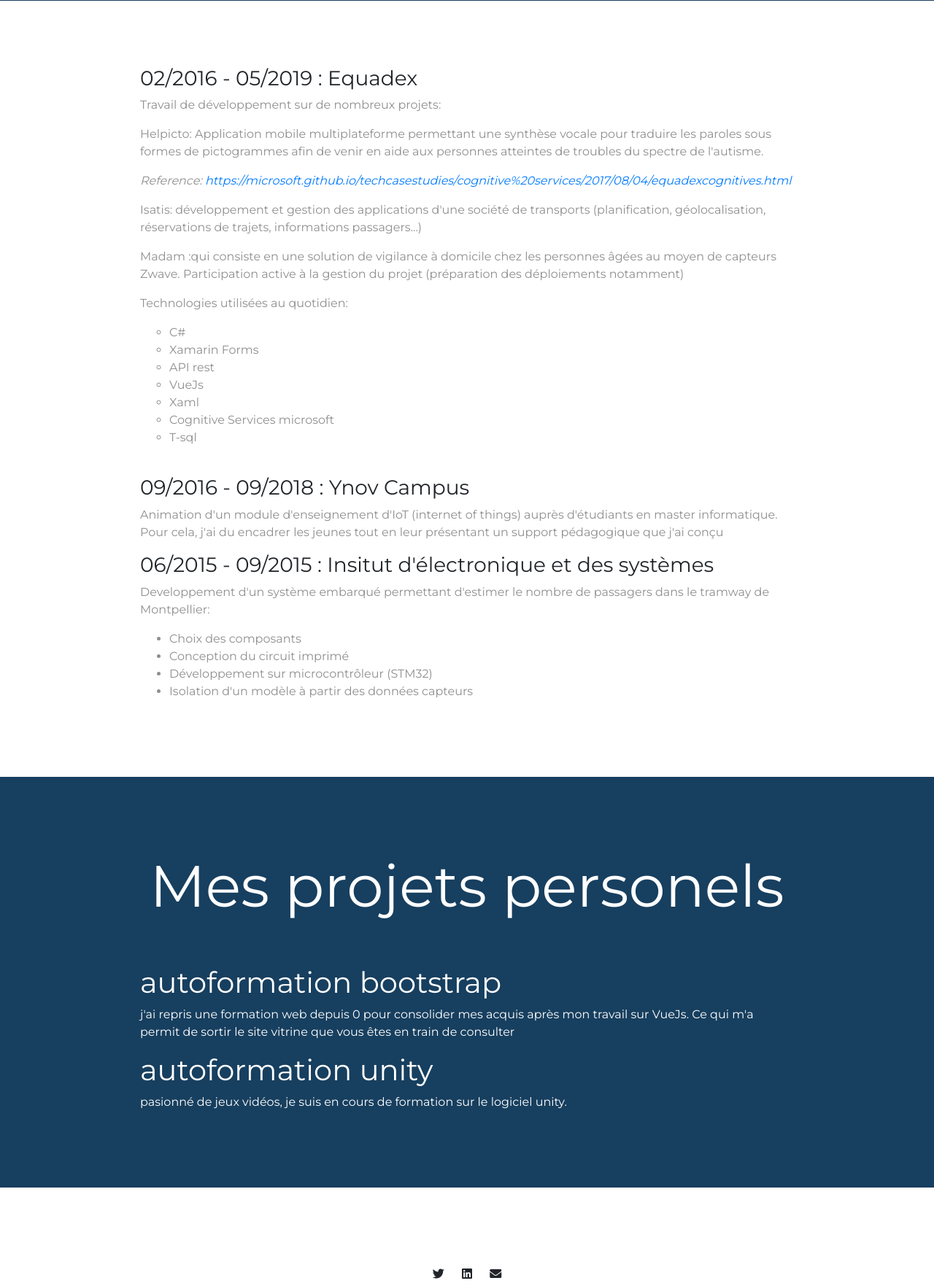
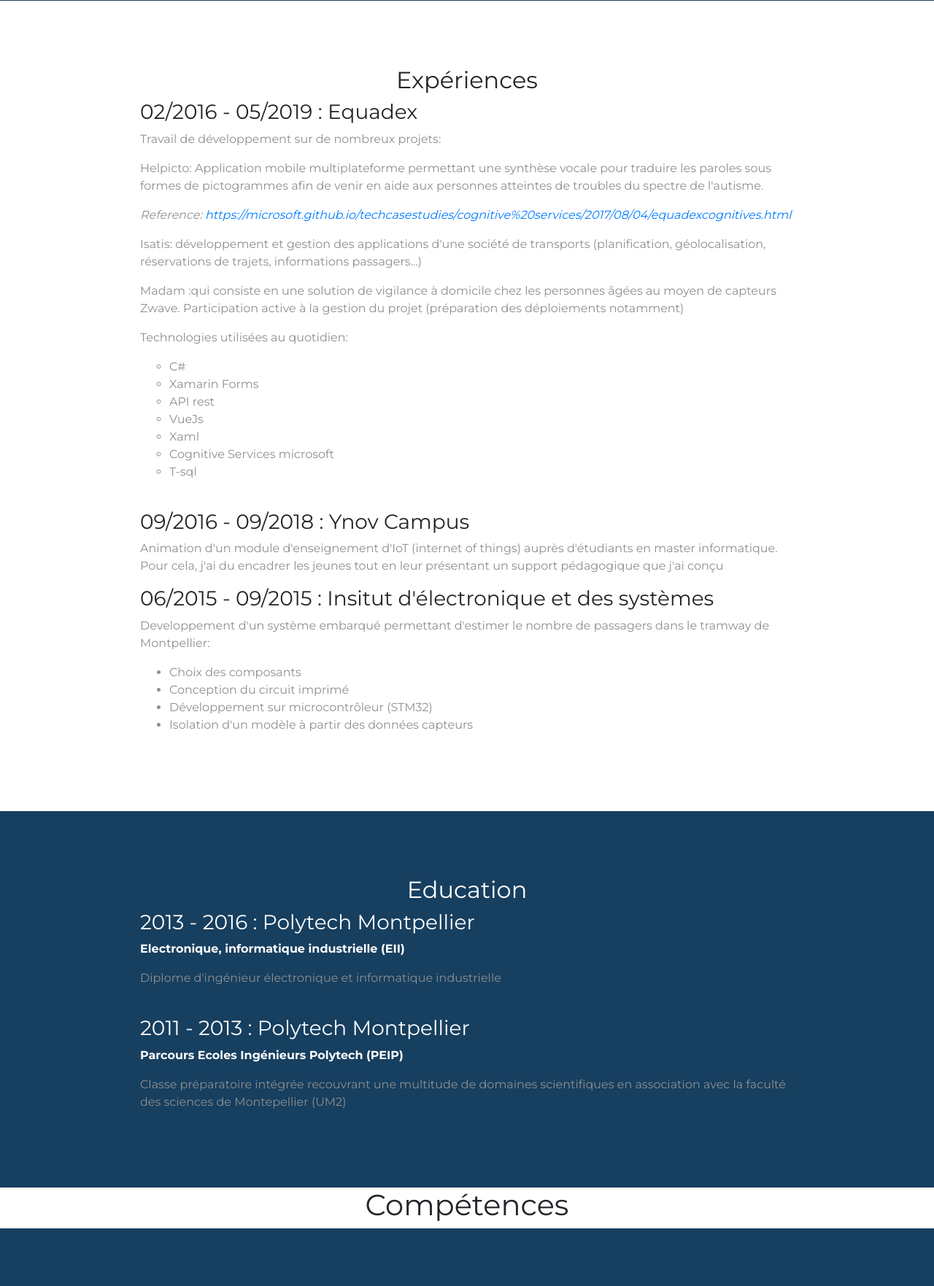
Before and after one commit to Cheelax/websiteResume, a web app: file Cv.html in a window 1280 px wide; the page is wider, and only the part inside the window is pictured. Shown: the part 1001-2764 px from the top of that part at 73% size. Run offline with its HTML, style and script files only (its server is not run), Linux system fonts and the light colour scheme; some libraries are stand-ins or nearby versions.

Commit message:
Mise à jour diplomes

```diff
--- a/Cv.html
+++ b/Cv.html
@@ -15,7 +15,6 @@
 </head>
 
 <body>
-
     <section class="colored-section-serious" id="title">
         <div class="container-fluid-header">
         <!-- Nav Bar -->
@@ -64,6 +63,7 @@
     </section>
     <section class="white-section" id="experience">
         <div class="container-fluid">
+            <h2 > Expériences</h2>
             <h3 class="experience-post"> 02/2016 - 05/2019 : Equadex </h3>
                 <p class="experience-task">Travail de développement sur de nombreux projets:</p>
                 <p class="experience-task">Helpicto: Application mobile multiplateforme permettant une synthèse vocale pour traduire les paroles sous formes de pictogrammes afin de venir en aide aux personnes atteintes de troubles du spectre de l'autisme.</p>
@@ -95,6 +95,24 @@
                 </ul>
         </div>
     </section>
+ <!-- Education  -->
+    <section class="colored-section-serious" id="experience">
+            <div class="container-fluid">
+                <h2 > Education</h2>
+                <h3 class="experience-post">2013 - 2016 : Polytech Montpellier</h3>
+                <p class="bold-education">Electronique, informatique industrielle (EII)</b>
+                 <p class="experience-task">Diplome d'ingénieur électronique et informatique industrielle</p>
+
+                <br>
+                <h3 class="experience-post">2011 - 2013 : Polytech Montpellier</h3>
+                <p class="bold-education"> Parcours Ecoles Ingénieurs Polytech (PEIP)</p>
+                <p class="experience-task">Classe préparatoire intégrée recouvrant une multitude de domaines scientifiques en association avec la faculté des sciences de Montepellier (UM2)</p>
+
+            </div>
+        </section>
+        <section class="white-section">
+            <h1>Compétences</h1>
+        </section>
 
     <!-- Projets persos -->
 
@@ -111,14 +129,8 @@
     <!-- Footer -->
     <footer class="white-section" id="footer">
         <div class="container-fluid">
-    <i class="social-icon fab fa-twitter"></i>
-    <i class="social-icon fab fa-linkedin"></i>
-    <i class="social-icon fas fa-envelope"></i>
         <p>© Copyright 2019 Thomas Belloc</p>
     </div>
-
     </footer>
-
-
     </body>
 </html>
--- a/css/styles.css
+++ b/css/styles.css
@@ -109,7 +109,7 @@ li{
         font-size: 1.5rem;
     }
 
-    /* Experience Section */
+/* Experience Section */
     #experience{
         position: relative;
         z-index: 5;
@@ -122,8 +122,13 @@ li{
     .experience-task{
         text-align: left;
     }
+/* Education Section */
 
-
+    .bold-education{
+        text-align: left;
+        font-weight: bold;
+        color: white;
+    }
 /* Feature Section */
     #features{
         position: relative;
```
Lines whose indentation alone changed are shown as unchanged.
